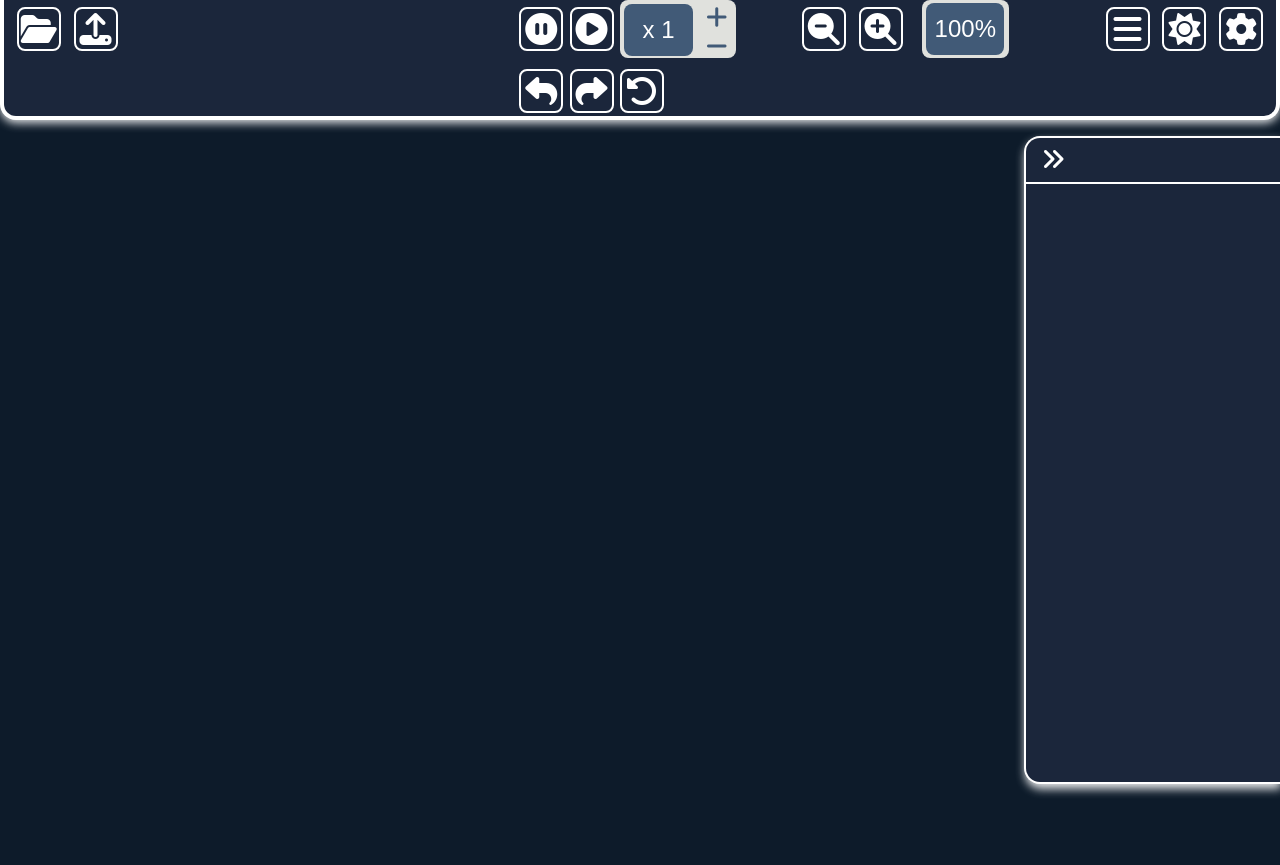
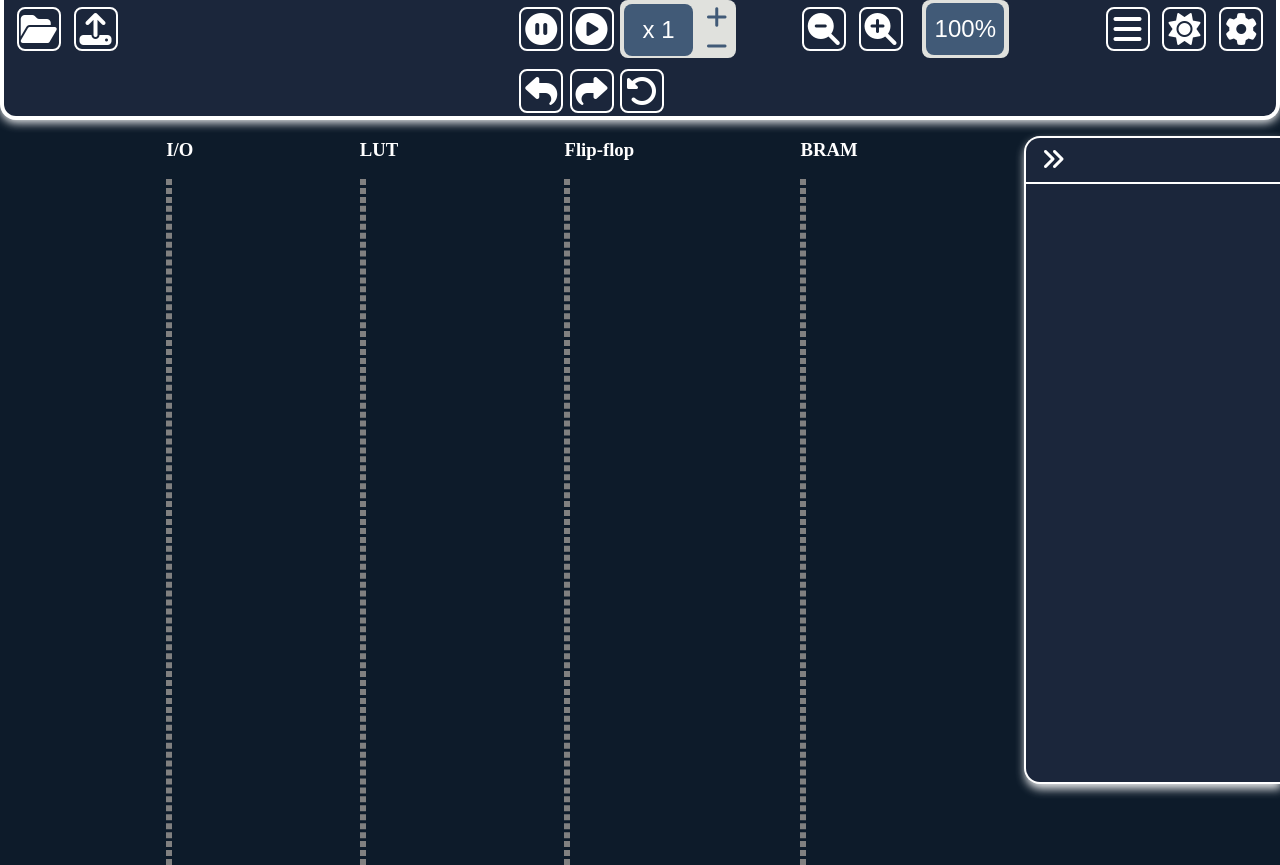
Before and after one commit to algosup/2024-2025-project-4-web-fpga-team-4, a website: page src/code/client/client.html in a window 1280 px wide. Before the commit the page ends 800 px from the top, so only its background shows below. Drawn offline with Linux system fonts and the light colour scheme.

Commit message:
implement gridlines in main part of the client

```diff
--- a/src/code/client/client.css
+++ b/src/code/client/client.css
@@ -256,3 +256,46 @@ body {
 	cursor: pointer;
 	color: #fff;
 }
+
+#guidelines {
+	display: flex;
+	justify-content: space-evenly;
+	height: 100%;
+}
+
+#guidelines h3 {
+	color: white;
+	align-items: center;
+}
+
+#IO {
+	height: 100%;
+	width: 0px;
+	border-left-width: 3px;
+	border-color: gray;
+	border-style: dashed;
+}
+
+#lut {
+	height: 100%;
+	width: 0px;
+	border-left-width: 3px;
+	border-color: gray;
+	border-style: dashed;
+}
+
+#flip-flop {
+	height: 100%;
+	width: 0px;
+	border-left-width: 3px;
+	border-color: gray;
+	border-style: dashed;
+}
+
+#bram {
+	height: 100%;
+	width: 0px;
+	border-left-width: 3px;
+	border-color: gray;
+	border-style: dashed;
+}
--- a/src/code/client/client.html
+++ b/src/code/client/client.html
@@ -51,6 +51,24 @@
 	</div>
 	<div id="page">
 		<div id="main">
+			<div id="guidelines">
+				<div>
+					<h3>I/O</h3>
+					<div id="IO"></div>
+				</div>
+				<div>
+					<h3>LUT</h3>
+					<div id="lut"></div>
+				</div>
+				<div>
+					<h3>Flip-flop</h3>
+					<div id="flip-flop"></div>
+				</div>
+				<div>
+					<h3>BRAM</h3>
+					<div id="bram"></div>
+				</div>
+			</div>
 		</div>
 		<div id="liveData">
 			<div id="liveDataArrowBox">
```
